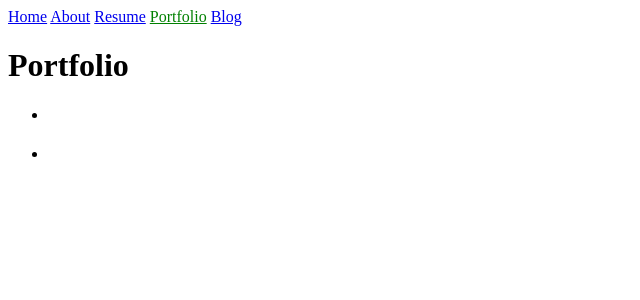
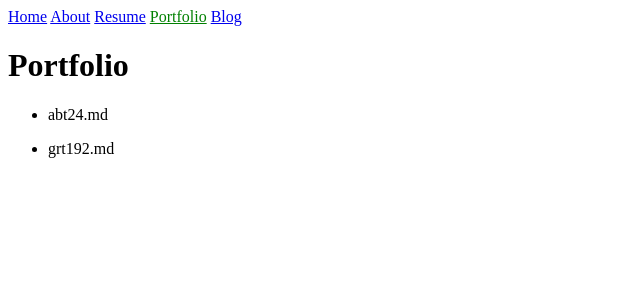
Before and after one commit to lucyttma/lucyttma.github.io, a Jekyll site: the page built from static/portfolio.html, in a window 1280 px wide. Shown: the top 300 px of the page, without its empty margins (0-640 px from the left). Built offline with Jekyll 4.4.1, drawn with Linux system fonts in a browser that asks for light colours.

Commit message:
Update portfolio.html

```diff
--- a/static/portfolio.html
+++ b/static/portfolio.html
@@ -7,8 +7,8 @@ title: Portfolio
 <ul>
   {% for project in site.portfolio %}
     <li>
-      <h2>{{ project.title | markdownify }}</h2>
-      <h3>{{ project.position | markdownify }}</h3>
+      <p>{{ project.name | markdownify }}</p>
+      <p>{{ project.position | markdownify }}</p>
     </li>
   {% endfor %}
 </ul>
```
